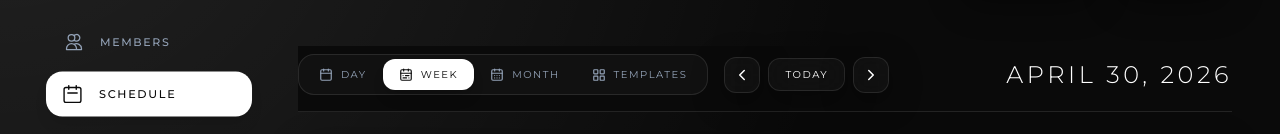
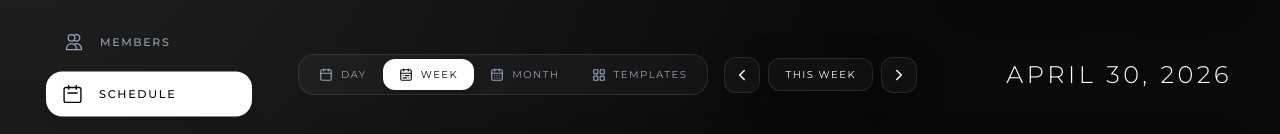
Before and after one commit to Bigu-16/Gym-membership, a React (Vite) app: page / in a window 1280 px wide. Both pictures are taken after a click on the button "MANAGE SCHEDULE". Shown: the part 182-316 px from the top of the page. Built offline with nearby package versions, Linux system fonts and the light colour scheme.

Commit message:
refactor: update header styles, make today button dynamic, and switch to session state for schedule view

```diff
--- a/src/components/Schedule.jsx
+++ b/src/components/Schedule.jsx
@@ -160,7 +160,7 @@ const Schedule = ({
   };
 
   const renderHeader = () => (
-    <div className="sticky top-0 z-30 flex flex-col md:flex-row justify-between items-center gap-6 pb-4 mb-6 bg-[var(--bg-primary)] bg-opacity-70 backdrop-blur-md border-b border-[var(--glass-border)] pt-2">
+    <div className="sticky top-0 z-30 flex flex-col md:flex-row justify-between items-center gap-6 pb-4 mb-6 pt-2">
       <div className="flex items-center gap-4">
         <div className="flex bg-[var(--glass-bg)] border border-[var(--glass-border)] rounded-2xl p-1">
           <button
@@ -217,9 +217,9 @@ const Schedule = ({
             <button
               type="button"
               onClick={() => setCurrentDate(new Date())}
-              className="px-4 py-2 rounded-xl glass-card text-[10px] uppercase tracking-luxury border-[var(--glass-border)] hover:bg-[var(--card-hover)]"
+              className="px-4 py-2 rounded-xl glass-card text-[10px] uppercase tracking-luxury border-[var(--glass-border)] hover:bg-[var(--card-hover)] min-w-[80px]"
             >
-              Today
+              {view === 'week' ? 'This Week' : view === 'month' ? 'This Month' : 'Today'}
             </button>
             <button
               type="button"
@@ -498,7 +498,7 @@ const Schedule = ({
           <div className="glass-card p-6 border-[var(--glass-border)]">
             <h3 className="text-xs uppercase tracking-luxury text-[var(--text-secondary)] font-bold mb-4">Upcoming Next</h3>
             <div className="space-y-4">
-              {MOCK_SESSIONS.filter(s => s.status === 'upcoming').slice(0, 2).map(s => (
+              {sessions.filter(s => s.status === 'upcoming').slice(0, 2).map(s => (
                 <div key={s.id} className="flex gap-4 items-center">
                   <div className="w-10 h-10 rounded-xl bg-[var(--glass-border)] flex items-center justify-center text-[var(--text-primary)]">
                     <Clock size={16} />
```
